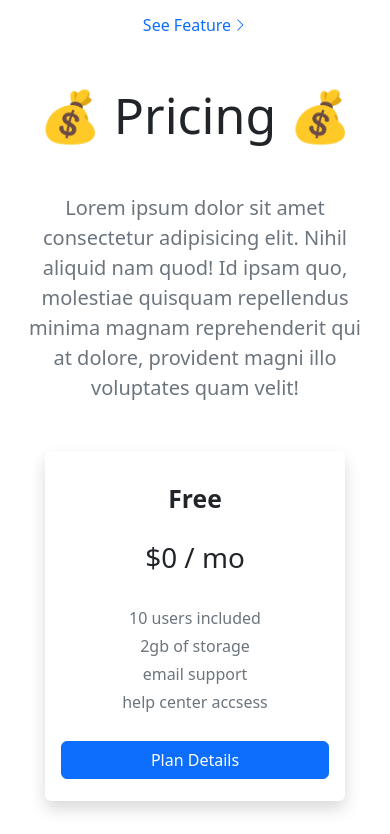
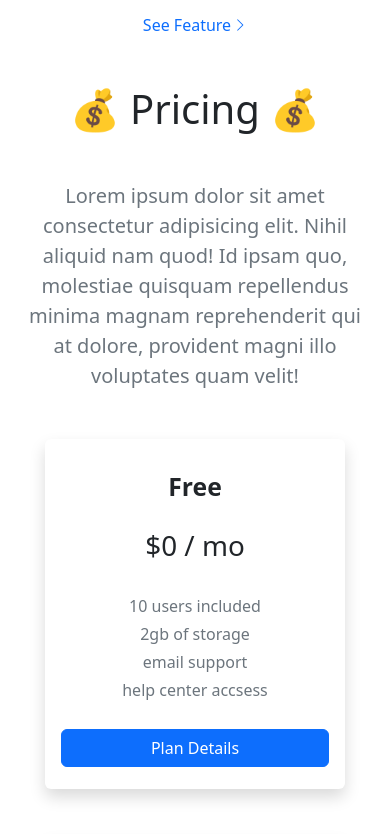
Before and after one commit to Canertsz/todo-app-design, a plain HTML site: page index.html in a window 390 px wide. Shown: the part 1947-2781 px from the top of the page. Drawn offline with nearby package versions, Linux system fonts and the light colour scheme.

Commit message:
pricing responsive fix

```diff
--- a/index.html
+++ b/index.html
@@ -119,7 +119,7 @@
   <!--Pricing-->
   <div class="pricing container-fluid">
     <div class="container text-center my-5">
-      <h1 class="my-5" style="font-size: 50px;">💰 Pricing 💰</h1>
+      <h1 class="my-5">💰 Pricing 💰</h1>
       <p class="fw-semibol mt-4 fs-5 text-secondary">
         Lorem ipsum dolor sit amet consectetur adipisicing elit. Nihil aliquid nam quod! Id ipsam quo, molestiae quisquam repellendus minima magnam reprehenderit qui at dolore, provident magni illo voluptates quam velit!
       </p>
--- a/style.css
+++ b/style.css
@@ -13,6 +13,10 @@
 
 .sponsors img {
     filter: grayscale(100%);
+}
+
+.pricing h1 {
+    font-size: 50px;
 }
 
 .box {
@@ -39,4 +43,8 @@
     .pricing .changesize {
         width: 400px;
     }
+
+    .pricing h1 {
+        font-size: 40px;
+    }
 }
```
